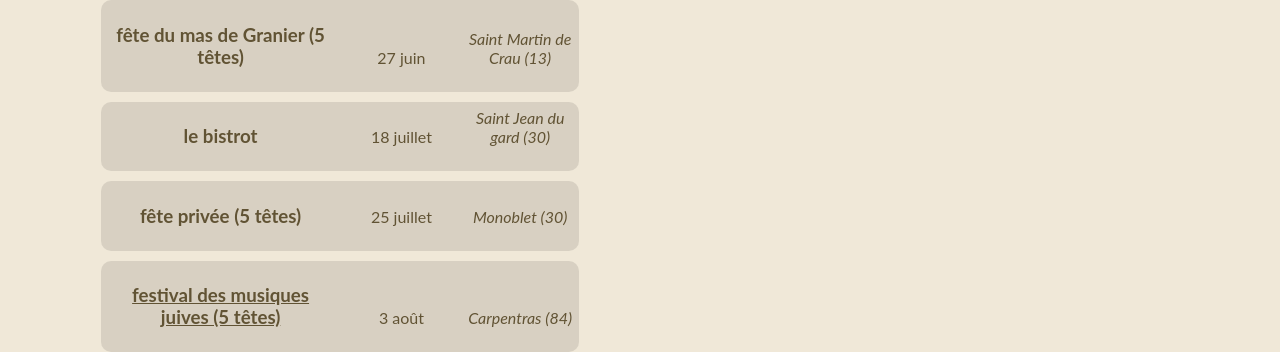
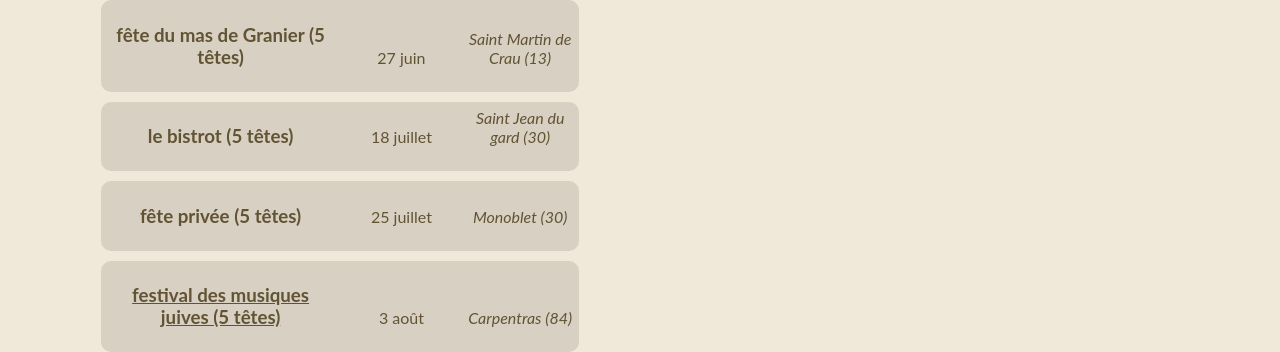
Before and after one commit to ftmftrs/ftmftrs.github.io, a Jekyll site: the page built from concert/index.html, in a window 1280 px wide and 900 px high, scrolled down 1464 px. Shown: the part 135-487 px from the top of the window. Built offline with Jekyll 4.4.1, drawn with Linux system fonts in a browser that asks for light colours; Markdown is read by kramdown in place of the engine named in the settings; comment, search, counter and statistics services are not loaded.

Commit message:
Update concerts.yml

```diff
--- a/_data/concerts.yml
+++ b/_data/concerts.yml
@@ -36,7 +36,7 @@
   date: 27 juin
   address: Saint Martin de Crau (13)
 
-- title: le bistrot
+- title: le bistrot (5 têtes)
   date: 18 juillet
   address: Saint Jean du gard (30)
 
```
